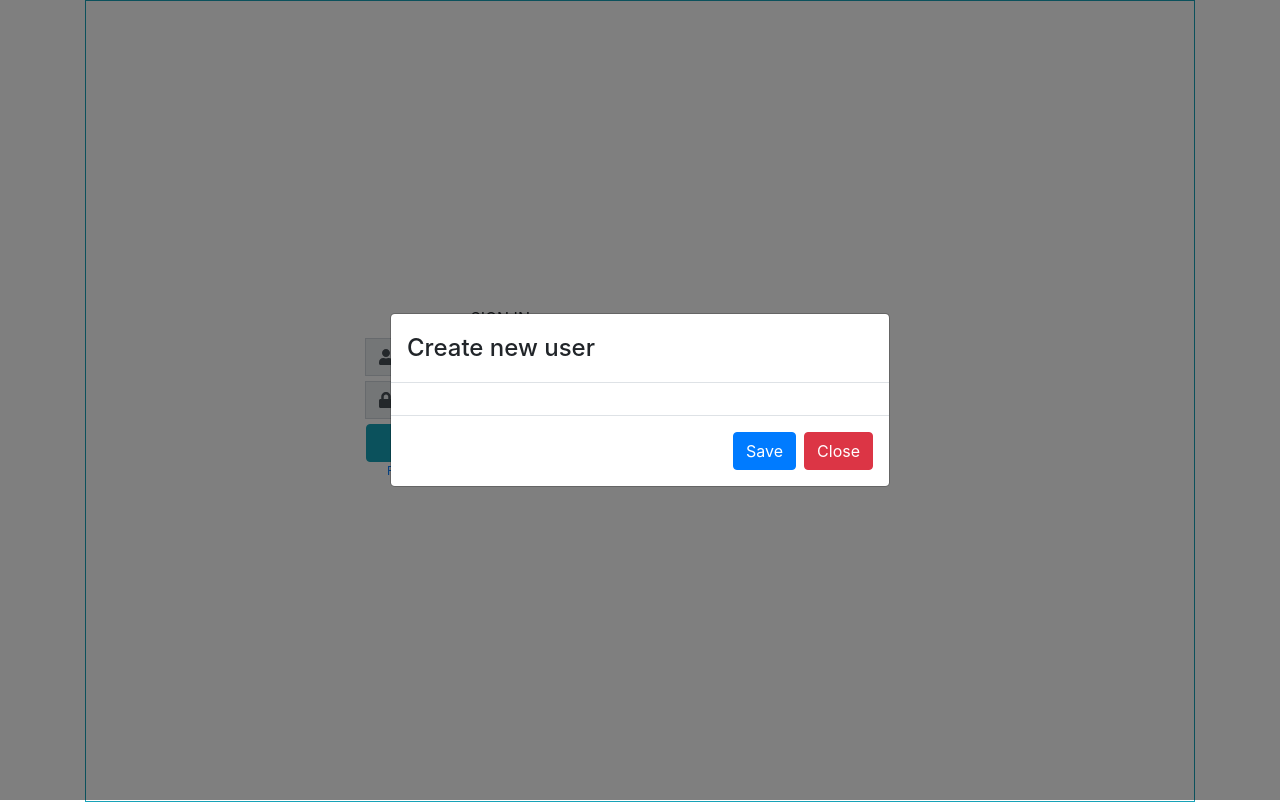
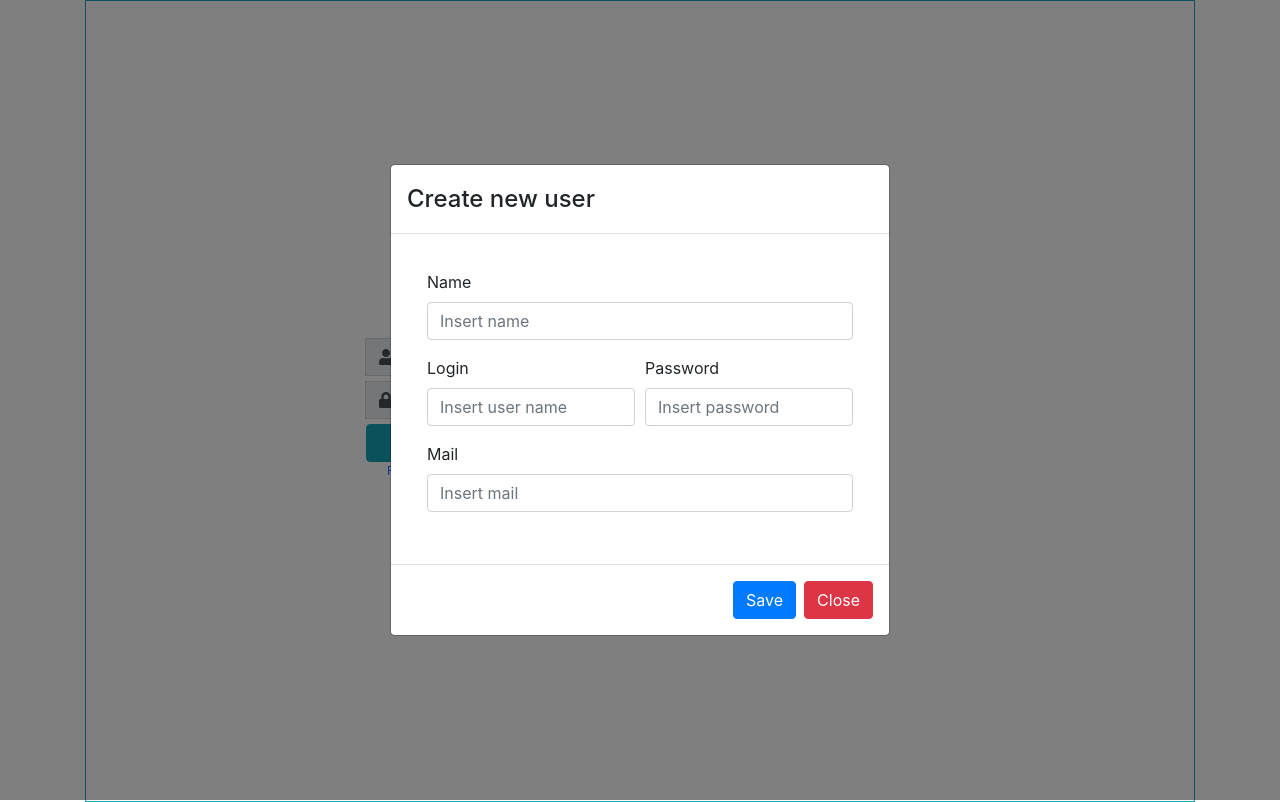
Before and after one commit to paulofranklim/lottery-checker-app, a React (Create React App) app in the folder lottery-checker-app/: page / in a window 1280 px wide. Both pictures are taken after a click on the link "Register". Built offline with nearby package versions, Linux system fonts and the light colour scheme.

Commit message:
New user modal with components - not working yet

```diff
--- a/lottery-checker-app/src/components/modals/index.js
+++ b/lottery-checker-app/src/components/modals/index.js
@@ -1,5 +1,5 @@
 import React from 'react'
-import { Modal, Button } from 'react-bootstrap'
+import { Modal, Button, Form, Col } from 'react-bootstrap'
 
 export const ModalInfo = (props) => {
     const { show, closeModalFunction, title, message } = props
@@ -82,7 +82,30 @@ export const ModalNewUser = (props) => {
                 <Modal.Title>{title}</Modal.Title>
             </Modal.Header>
             <Modal.Body>
-
+                <Form style={{ margin: 20 }} onSubmit={saveUserFunction}>
+                    <Form.Row>
+                        <Form.Group as={Col} >
+                            <Form.Label>Name</Form.Label>
+                            <Form.Control required placeholder="Insert name" />
+                        </Form.Group>
+                    </Form.Row>
+                    <Form.Row>
+                        <Form.Group as={Col} md="6" >
+                            <Form.Label>Login</Form.Label>
+                            <Form.Control required placeholder="Insert user name" />
+                        </Form.Group>
+                        <Form.Group as={Col} md="6">
+                            <Form.Label>Password</Form.Label>
+                            <Form.Control type="password" placeholder="Insert password" />
+                        </Form.Group>
+                    </Form.Row>
+                    <Form.Row>
+                        <Form.Group as={Col} >
+                            <Form.Label>Mail</Form.Label>
+                            <Form.Control required placeholder="Insert mail" />
+                        </Form.Group>
+                    </Form.Row>
+                </Form>
             </Modal.Body>
             <Modal.Footer>
                 <Button variant="primary" onClick={() => saveUserFunction()}>
```
